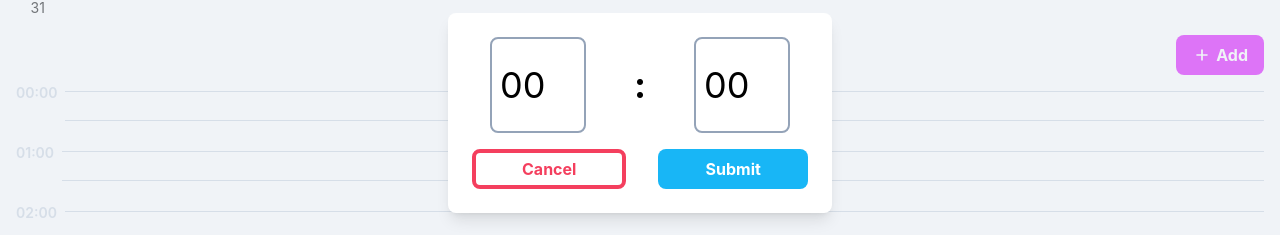
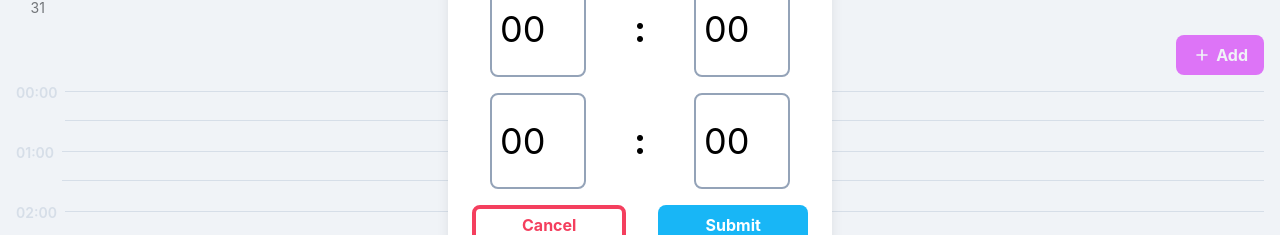
Before and after one commit to IIB3nceII/doc-in-time, a React (Create React App) app in the folder webapp/: page /calendar in a window 1280 px wide. Shown: the part 287-522 px from the top of the page. Built offline with nearby package versions, Linux system fonts and the light colour scheme; no server answers.

Commit message:
🚀 add appointment works

```diff
--- a/webapp/src/components/calendar/CurrentDay/CurrentDay.tsx
+++ b/webapp/src/components/calendar/CurrentDay/CurrentDay.tsx
@@ -1,9 +1,10 @@
 import React, { FC, useEffect, useState } from "react";
 import { useForm } from "react-hook-form";
 import { IRegisterFormData, ITimeSlotFormData } from "src/models";
-import { HOURSFORMAT } from "src/utils/constants";
+import { HOURSFORMAT, MONTHS } from "src/utils/constants";
 import s from "./CurrentDay.module.scss";
 import { HiOutlinePlusSm } from "react-icons/hi";
+import { addNewAppointment } from "src/utils/firebase/firestore";
 
 const dummyAppointment = {
   hour: 8,
@@ -26,8 +27,10 @@ const CurrentDay: FC<ICurrentDayProps> = ({ selectedYear, selectedMonth, selecte
     formState: { errors },
   } = useForm<ITimeSlotFormData>({
     defaultValues: {
-      hour: "00",
-      minutes: "00",
+      startHour: "00",
+      startMinutes: "00",
+      endHour: "00",
+      endMinutes: "00",
     },
   });
   const [isAppointmentModalOpen, setIsAppointmentModalOpen] = useState<boolean>(true);
@@ -37,15 +40,51 @@ const CurrentDay: FC<ICurrentDayProps> = ({ selectedYear, selectedMonth, selecte
     setIsAppointmentModalOpen(false);
   };
 
-  const onAddNewAppointment = (data: ITimeSlotFormData) => {
-    console.log(data);
+  const onAddNewAppointment = async (data: ITimeSlotFormData): Promise<void> => {
+    const { startHour, startMinutes, endHour, endMinutes } = data;
+
+    const start = new Date(
+      selectedYear,
+      MONTHS.findIndex((m) => m === selectedMonth),
+      selectedDay,
+      +startHour,
+      +startMinutes
+    );
+
+    const end = new Date(
+      selectedYear,
+      MONTHS.findIndex((m) => m === selectedMonth),
+      selectedDay,
+      +endHour,
+      +endMinutes
+    );
+
+    await addNewAppointment({ startDate: start, endDate: end });
   };
 
+  /**
+   * If the user enters a single digit number, we add a zero to the beginning of the number.
+   * @param {string} name - The name of the input field.
+   * @param {string} value - The value of the input
+   */
   const handleAppointmentChange = (name: string, value: string) => {
-    if (name === "hour" && value.length === 1) {
-      setValue("hour", `0${value}`);
-    } else if (name === "minutes" && value.length === 1) {
-      setValue("minutes", `0${value}`);
+    if (value.length === 1) {
+      switch (name) {
+        case "startHour":
+          setValue("startHour", `0${value}`);
+          break;
+        case "startMinutes":
+          setValue("startMinutes", `0${value}`);
+          break;
+        case "endHour":
+          setValue("endHour", `0${value}`);
+          break;
+        case "endMinutes":
+          setValue("endMinutes", `0${value}`);
+          break;
+        default:
+          break;
+      }
     }
   };
 
@@ -93,7 +132,7 @@ const CurrentDay: FC<ICurrentDayProps> = ({ selectedYear, selectedMonth, selecte
                   min={0}
                   minLength={0}
                   maxLength={2}
-                  {...register("hour", {
+                  {...register("startHour", {
                     required: true,
                     min: 0,
                     max: 23,
@@ -101,9 +140,9 @@ const CurrentDay: FC<ICurrentDayProps> = ({ selectedYear, selectedMonth, selecte
                     maxLength: 2,
                     onChange: (e) => handleAppointmentChange(e.target.name, e.target.value),
                   })}
-                  aria-invalid={errors.hour ? "true" : "false"}
+                  aria-invalid={errors.startHour ? "true" : "false"}
                 />
-                {errors.hour?.type === "required" && <p>{errors.hour?.message}</p>}
+                {errors.startHour?.type === "required" && <p>{errors.startHour?.message}</p>}
 
                 <span>:</span>
 
@@ -112,7 +151,7 @@ const CurrentDay: FC<ICurrentDayProps> = ({ selectedYear, selectedMonth, selecte
                   min={0}
                   minLength={0}
                   maxLength={2}
-                  {...register("minutes", {
+                  {...register("startMinutes", {
                     required: true,
                     min: 0,
                     max: 59,
@@ -120,9 +159,47 @@ const CurrentDay: FC<ICurrentDayProps> = ({ selectedYear, selectedMonth, selecte
                     maxLength: 2,
                     onChange: (e) => handleAppointmentChange(e.target.name, e.target.value),
                   })}
-                  aria-invalid={errors.minutes ? "true" : "false"}
+                  aria-invalid={errors.startMinutes ? "true" : "false"}
                 />
-                {errors.minutes?.type === "required" && <p>{errors.minutes?.message}</p>}
+                {errors.startMinutes?.type === "required" && <p>{errors.startMinutes?.message}</p>}
+              </div>
+
+              <div className={s.formFields}>
+                <input
+                  type="number"
+                  min={0}
+                  minLength={0}
+                  maxLength={2}
+                  {...register("endHour", {
+                    required: true,
+                    min: 0,
+                    max: 23,
+                    minLength: 0,
+                    maxLength: 2,
+                    onChange: (e) => handleAppointmentChange(e.target.name, e.target.value),
+                  })}
+                  aria-invalid={errors.endHour ? "true" : "false"}
+                />
+                {errors.endHour?.type === "required" && <p>{errors.endHour?.message}</p>}
+
+                <span>:</span>
+
+                <input
+                  type="number"
+                  min={0}
+                  minLength={0}
+                  maxLength={2}
+                  {...register("endMinutes", {
+                    required: true,
+                    min: 0,
+                    max: 59,
+                    minLength: 0,
+                    maxLength: 2,
+                    onChange: (e) => handleAppointmentChange(e.target.name, e.target.value),
+                  })}
+                  aria-invalid={errors.endMinutes ? "true" : "false"}
+                />
+                {errors.endMinutes?.type === "required" && <p>{errors.endMinutes?.message}</p>}
               </div>
 
               <div className={s.buttons}>
--- /dev/null
+++ b/webapp/src/models/appointment-slot.model.ts
@@ -0,0 +1,5 @@
+export default interface IAppointmentSlot {
+  userId?: string;
+  startDate: Date;
+  endDate: Date;
+}
--- a/webapp/src/models/index.ts
+++ b/webapp/src/models/index.ts
@@ -2,3 +2,4 @@ export type { default as IUser } from "./user.model";
 export type { default as IRegisterFormData } from "./register-form-data.model";
 export type { default as ILoginFormData } from "./login-form-data.model";
 export type { default as ITimeSlotFormData } from "./time-slot-form-data.model";
+export type { default as IAppointmentSlot } from "./appointment-slot.model";
--- a/webapp/src/models/time-slot-form-data.model.ts
+++ b/webapp/src/models/time-slot-form-data.model.ts
@@ -1,4 +1,6 @@
 export default interface ITimeSlotFormData {
-  hour: string;
-  minutes: string;
+  startHour: string;
+  startMinutes: string;
+  endHour: string;
+  endMinutes: string;
 }
--- a/webapp/src/utils/firebase/firebase.config.ts
+++ b/webapp/src/utils/firebase/firebase.config.ts
@@ -1,6 +1,7 @@
 // Import the functions you need from the SDKs you need
 import { initializeApp } from "firebase/app";
 import { Auth, getAuth } from "firebase/auth";
+import { getFirestore } from "firebase/firestore";
 // TODO: Add SDKs for Firebase products that you want to use
 // https://firebase.google.com/docs/web/setup#available-libraries
 
@@ -17,3 +18,4 @@ const firebaseConfig = {
 // Initialize Firebase
 const app = initializeApp(firebaseConfig);
 export const auth: Auth = getAuth(app);
+export const db = getFirestore(app);
--- /dev/null
+++ b/webapp/src/utils/firebase/firestore/add-new-appointment.ts
@@ -0,0 +1,17 @@
+import { IAppointmentSlot } from "src/models";
+import { collection, addDoc } from "firebase/firestore";
+import { auth, db } from "../firebase.config";
+
+const addNewAppointment = async (data: IAppointmentSlot): Promise<void> => {
+  try {
+    await addDoc(collection(db, "appointmentSlots"), {
+      userId: auth.currentUser?.uid,
+      startDate: data.startDate,
+      endDate: data.endDate,
+    });
+  } catch (err) {
+    console.error(err);
+  }
+};
+
+export default addNewAppointment;
--- /dev/null
+++ b/webapp/src/utils/firebase/firestore/index.ts
@@ -0,0 +1 @@
+export { default as addNewAppointment } from "./add-new-appointment";
```
Also changed, not shown: webapp/src/shared/store/actions/auth.action.ts (+13 -0 lines).
